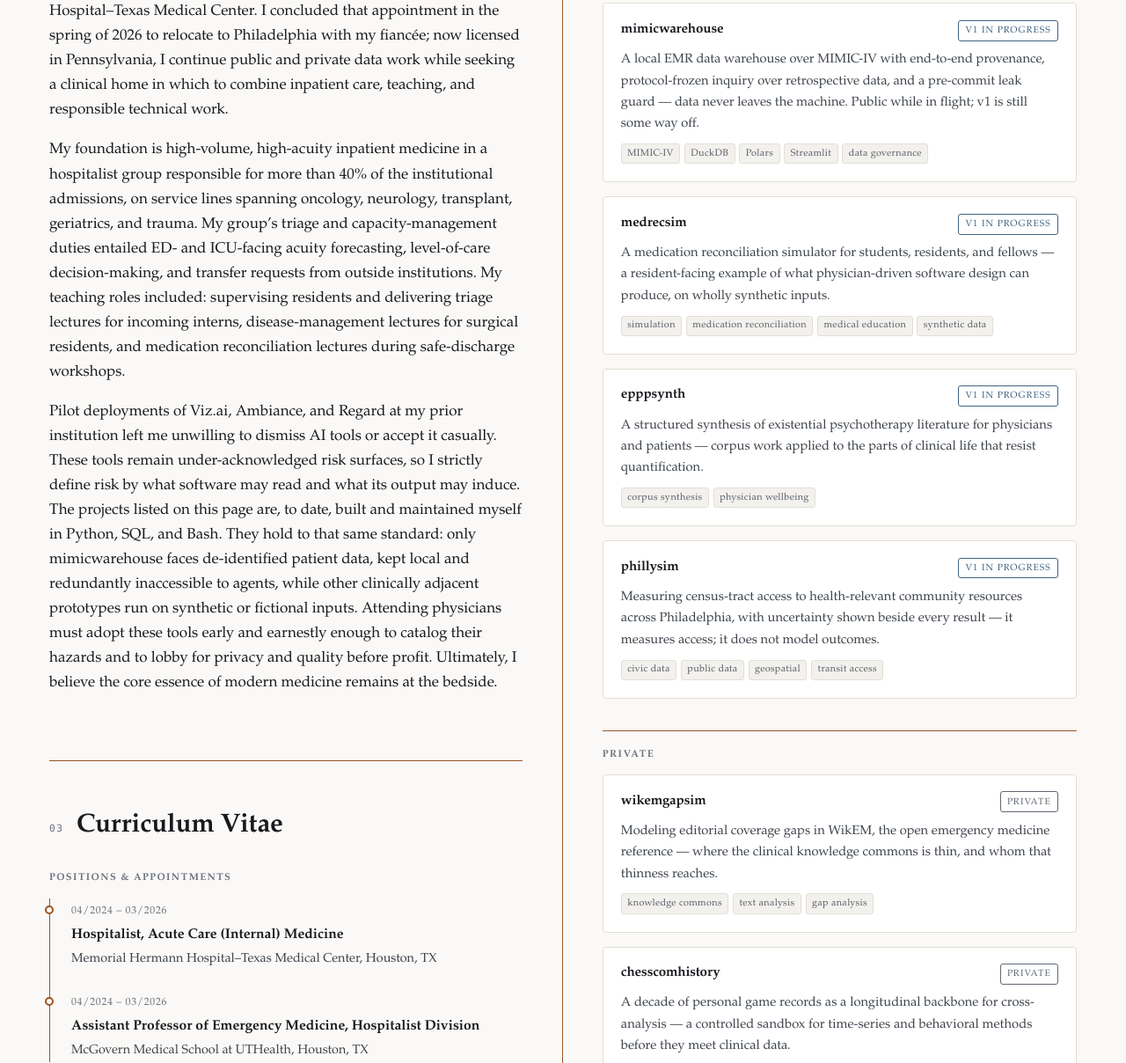
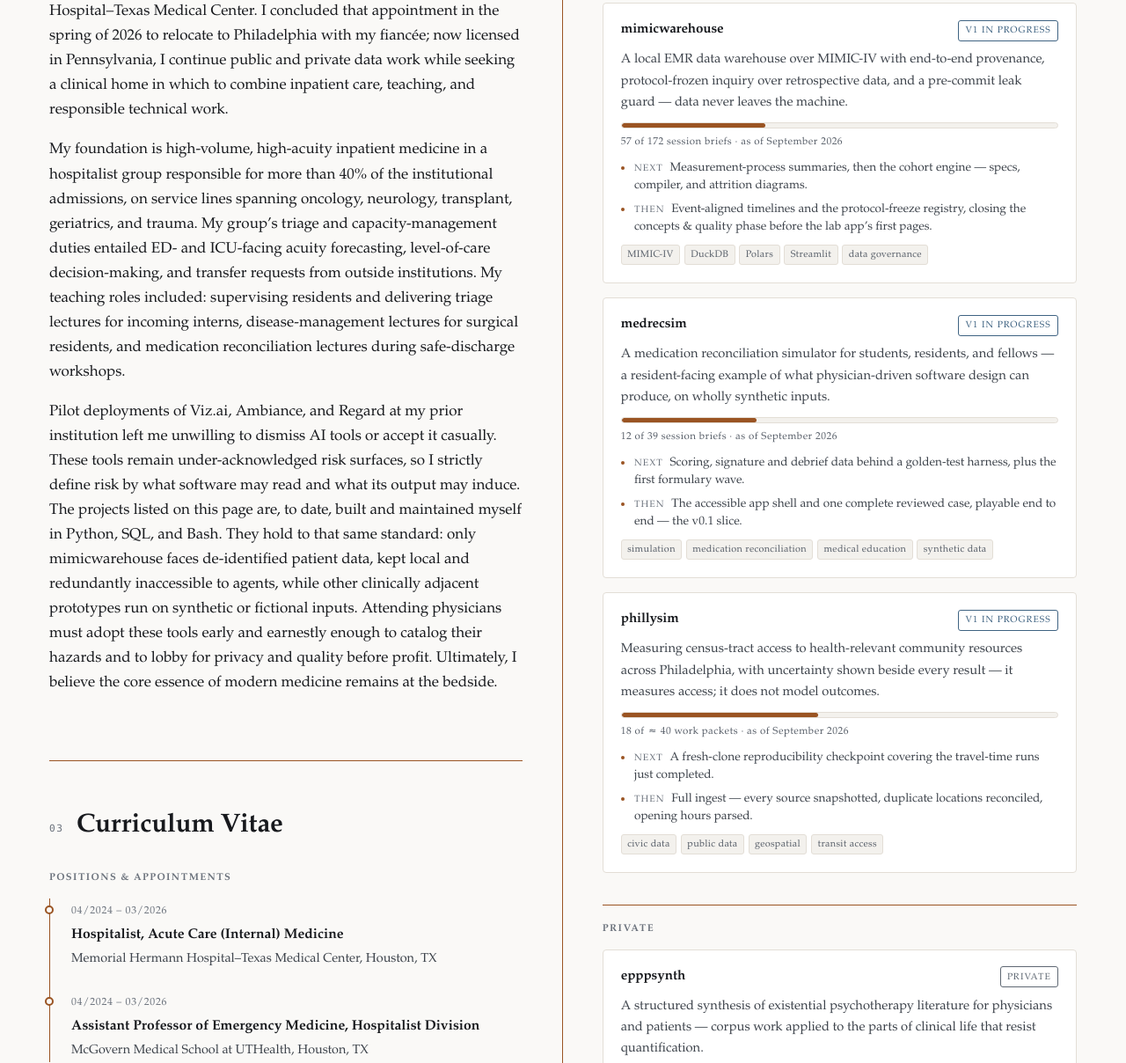
Before and after one commit to willtfarrington/prime, a plain HTML site: page index.html in a window 1280 px wide. Shown: the part 947-2155 px from the top of the page at 88% size. Drawn offline with Linux system fonts and the light colour scheme.

Commit message:
Update project cards: epppsynth to private, progress bars on pre-v1 repos
- epppsynth moves from Public to Private: the repository went private, so
  the card's GitHub link had become a dead 404 for visitors. Hook and tags
  carry over unchanged; no progress shown, matching the other private cards.
- mimicwarehouse, medrecsim and phillysim each gain a progress bar, a
  roadmap-derived count, and two plain-English next-step bullets. Figures
  come from each project's roadmap/README.md: 57 of 172 session briefs,
  12 of 39 session briefs, and 18 of about 40 work packets.
- Add .progress and .next styles, themed from the existing tokens, with
  print rules so the fill survives a printed page.
- Bump site.css to ?v=8 in index.html and 404.html; the stylesheet changed.
- README gains a "Refreshing the progress bars" section: where the numbers
  come from, and the rule that all three move together with their as-of date.
- Trim the now-redundant "public while in flight" line from the
  mimicwarehouse hook, which the bar states in numbers directly beneath it.

```diff
--- a/assets/css/site.css
+++ b/assets/css/site.css
@@ -259,6 +259,42 @@ li { margin-bottom: 0.3em; }
 .badge--progress { color: var(--wip); }
 .badge--private  { color: var(--priv); }
 
+/* --- v1 progress (pre-v1 public cards only) ------------------------------ */
+/* The track is 7px tall with a 1px border, so the fill reads as 5px. The fill
+   width is the inline --pct the card sets; without it the bar renders empty
+   rather than full, which is the safer failure. The bar is aria-hidden and
+   .progress-note states the same fact in words, so nothing is announced twice. */
+.progress-track {
+  height: 7px; border: 1px solid var(--rule); border-radius: 999px;
+  background: var(--surface-2); overflow: hidden;
+}
+.progress-track span {
+  display: block; height: 100%; width: var(--pct, 0%);
+  background: var(--accent); border-radius: 999px;
+}
+.progress-note {
+  font-size: 0.72rem; letter-spacing: 0.04em; color: var(--muted-2);
+  margin: 0.4rem 0 0;
+}
+
+/* Next-step bullets. Custom markers rather than list-style so the dot picks up
+   --accent and sits on the first line's baseline at any wrap width. */
+.next { list-style: none; margin: 0; padding: 0; }
+.next li {
+  position: relative; font-size: 0.85rem; line-height: 1.5; color: var(--ink-2);
+  padding-left: 0.95rem; margin: 0 0 0.4rem;
+}
+.next li:last-child { margin-bottom: 0; }
+.next li::before {
+  content: ""; position: absolute; left: 0; top: 0.62em;
+  width: 4px; height: 4px; border-radius: 50%; background: var(--accent);
+}
+.next .lede {
+  font-family: var(--serif); font-size: 0.66rem; letter-spacing: 0.1em;
+  text-transform: uppercase; color: var(--muted); margin-right: 0.4em;
+  white-space: nowrap;
+}
+
 /* --- project screenshots (gallery + lightbox) ---------------------------- */
 /* .card-shots rides inside .card-grid but always spans the full row, so the
    pair stays width-matched to the card above it even if the grid ever finds
@@ -358,4 +394,8 @@ li { margin-bottom: 0.3em; }
   .pane--right { padding-left: 0; }
   .pane--right > .section:first-child { border-top: 1px solid var(--accent); }
   .card, .doc { break-inside: avoid; border-color: #ccc; }
+  /* Browsers drop background fills when printing, which would empty every
+     progress bar. .progress-note still carries the number either way. */
+  .progress-track { border-color: #999; }
+  .progress-track span { -webkit-print-color-adjust: exact; print-color-adjust: exact; }
 }
--- a/index.html
+++ b/index.html
@@ -23,7 +23,7 @@
 <meta name="theme-color" content="#faf9f7" media="(prefers-color-scheme: light)">
 <meta name="theme-color" content="#14161a" media="(prefers-color-scheme: dark)">
 <link rel="icon" href="assets/img/favicon.svg" type="image/svg+xml">
-<link rel="stylesheet" href="assets/css/site.css?v=7">
+<link rel="stylesheet" href="assets/css/site.css?v=8">
 </head>
 
 <body>
@@ -304,11 +304,23 @@
              PROJECTS
              CARD ANATOMY
                <article class="card card--linked">  <- drop card--linked if no URL
-                 card-top : <h3> repo name (wrapped in <a> if public) + badge
-                 .hook    : one line, 12-20 words, what it does and why
-                 .tags    : 3-5 stack or method tags
+                 card-top  : <h3> repo name (wrapped in <a> if public) + badge
+                 .hook     : one line, 12-20 words, what it does and why
+                 .progress : optional; pre-v1 public repos only (see below)
+                 .next     : optional; one or two next-step bullets
+                 .tags     : 3-5 stack or method tags
                </article>
              BADGES: badge--public | badge--progress | badge--private
+
+             PROGRESS BLOCK (added 09/2026). Only the public repos still short
+             of v1 carry one; shipped and private work does not. The fill width
+             is the inline --pct on .progress-track, and the numbers come from
+             that project's roadmap/README.md: completed session briefs (or work
+             packets) over the planned total, rounded to a whole percent. The
+             bar itself is aria-hidden -- .progress-note carries the same fact
+             as text, so a screen reader hears it once. Refresh all three notes
+             together and move the as-of month with them; a bar without a
+             current date is worse than no bar.
              ------------------------------------------------------------ -->
         <section class="section" id="projects" aria-labelledby="projects-h">
           <div class="section-head">
@@ -368,8 +380,18 @@
                 A local EMR data warehouse over MIMIC-IV with end-to-end
                 provenance, protocol-frozen inquiry over retrospective data, and a
                 pre-commit leak guard &mdash; data never leaves the machine.
-                Public while in flight; v1 is still some way off.
               </p>
+
+              <div class="progress">
+                <div class="progress-track" style="--pct: 33%" aria-hidden="true"><span></span></div>
+                <p class="progress-note">57 of 172 session briefs &middot; as of September 2026</p>
+              </div>
+
+              <ul class="next">
+                <li><span class="lede">Next</span> Measurement-process summaries, then the cohort engine &mdash; specs, compiler, and attrition diagrams.</li>
+                <li><span class="lede">Then</span> Event-aligned timelines and the protocol-freeze registry, closing the concepts &amp; quality phase before the lab app&rsquo;s first pages.</li>
+              </ul>
+
               <ul class="tags">
                 <li>MIMIC-IV</li><li>DuckDB</li><li>Polars</li><li>Streamlit</li><li>data governance</li>
               </ul>
@@ -386,23 +408,19 @@
                 physician-driven software design can produce, on wholly
                 synthetic inputs.
               </p>
+
+              <div class="progress">
+                <div class="progress-track" style="--pct: 31%" aria-hidden="true"><span></span></div>
+                <p class="progress-note">12 of 39 session briefs &middot; as of September 2026</p>
+              </div>
+
+              <ul class="next">
+                <li><span class="lede">Next</span> Scoring, signature and debrief data behind a golden-test harness, plus the first formulary wave.</li>
+                <li><span class="lede">Then</span> The accessible app shell and one complete reviewed case, playable end to end &mdash; the v0.1 slice.</li>
+              </ul>
+
               <ul class="tags">
                 <li>simulation</li><li>medication reconciliation</li><li>medical education</li><li>synthetic data</li>
-              </ul>
-            </article>
-
-            <article class="card card--linked">
-              <div class="card-top">
-                <h3><a href="https://github.com/willtfarrington/epppsynth">epppsynth</a></h3>
-                <span class="badge badge--progress">V1 in progress</span>
-              </div>
-              <p class="hook">
-                A structured synthesis of existential psychotherapy literature for
-                physicians and patients &mdash; corpus work applied to the parts
-                of clinical life that resist quantification.
-              </p>
-              <ul class="tags">
-                <li>corpus synthesis</li><li>physician wellbeing</li>
               </ul>
             </article>
 
@@ -417,6 +435,17 @@
                 every result &mdash; it measures access; it does not model
                 outcomes.
               </p>
+
+              <div class="progress">
+                <div class="progress-track" style="--pct: 45%" aria-hidden="true"><span></span></div>
+                <p class="progress-note">18 of &asymp;&thinsp;40 work packets &middot; as of September 2026</p>
+              </div>
+
+              <ul class="next">
+                <li><span class="lede">Next</span> A fresh-clone reproducibility checkpoint covering the travel-time runs just completed.</li>
+                <li><span class="lede">Then</span> Full ingest &mdash; every source snapshotted, duplicate locations reconciled, opening hours parsed.</li>
+              </ul>
+
               <ul class="tags">
                 <li>civic data</li><li>public data</li><li>geospatial</li><li>transit access</li>
               </ul>
@@ -428,6 +457,21 @@
 
           <div class="card-grid">
             <!-- EDIT: sharpen any hook below; duplicate a card to add a project. -->
+
+            <article class="card">
+              <div class="card-top">
+                <h3>epppsynth</h3>
+                <span class="badge badge--private">Private</span>
+              </div>
+              <p class="hook">
+                A structured synthesis of existential psychotherapy literature for
+                physicians and patients &mdash; corpus work applied to the parts
+                of clinical life that resist quantification.
+              </p>
+              <ul class="tags">
+                <li>corpus synthesis</li><li>physician wellbeing</li>
+              </ul>
+            </article>
 
             <article class="card">
               <div class="card-top">
@@ -510,7 +554,7 @@
   <div class="container">
     <div class="footer-inner">
       <p>&copy; <span id="year">2026</span> William T. Farrington. Content licensed for reading; source code on GitHub.</p>
-      <p>Built as a static page &mdash; <a href="https://github.com/willtfarrington/prime">source</a>. Last updated <time datetime="2026-08-26">26 August 2026</time>.</p>
+      <p>Built as a static page &mdash; <a href="https://github.com/willtfarrington/prime">source</a>. Last updated <time datetime="2026-09-16">16 September 2026</time>.</p>
     </div>
   </div>
 </footer>
```
Also changed, not shown: 404.html (+1 -1 lines), 1 other file.
